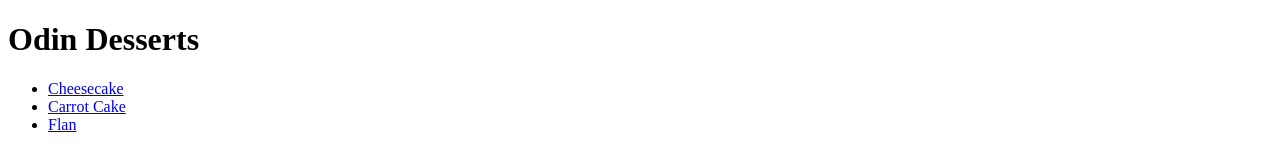
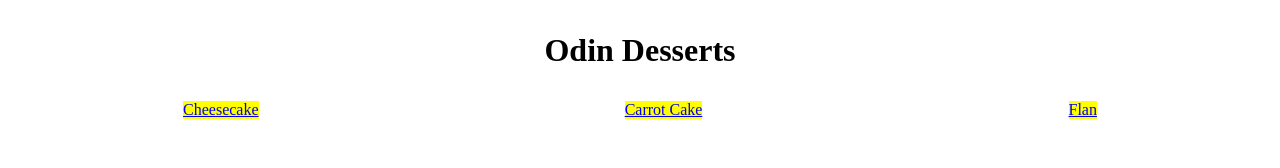
Before and after one commit to h3ctor07/odin-recipes, a plain HTML site: page index.html in a window 1280 px wide. Drawn offline with Linux system fonts and the light colour scheme.

Commit message:
index.html

```diff
--- a/index.html
+++ b/index.html
@@ -5,13 +5,19 @@
     <meta http-equiv="X-UA-Compatible" content="IE=edge">
     <meta name="viewport" content="width=device-width, initial-scale=1.0">
     <title>Desserts</title>
+    <link rel="stylesheet" href="style.css">
 </head>
 <body>
+    <header>
         <h1>Odin Desserts</h1>
+
+    </header>
+    <main>
         <ul>
             <li><a href="recipes/cheesecake.html">Cheesecake</a></li>
             <li><a href="recipes/carrotcake.html">Carrot Cake</a></li>
             <li><a href="recipes/flan.html">Flan</a></li>
         </ul>
+    </main>
 </body>
 </html>
```
Lines whose indentation alone changed are shown as unchanged.
